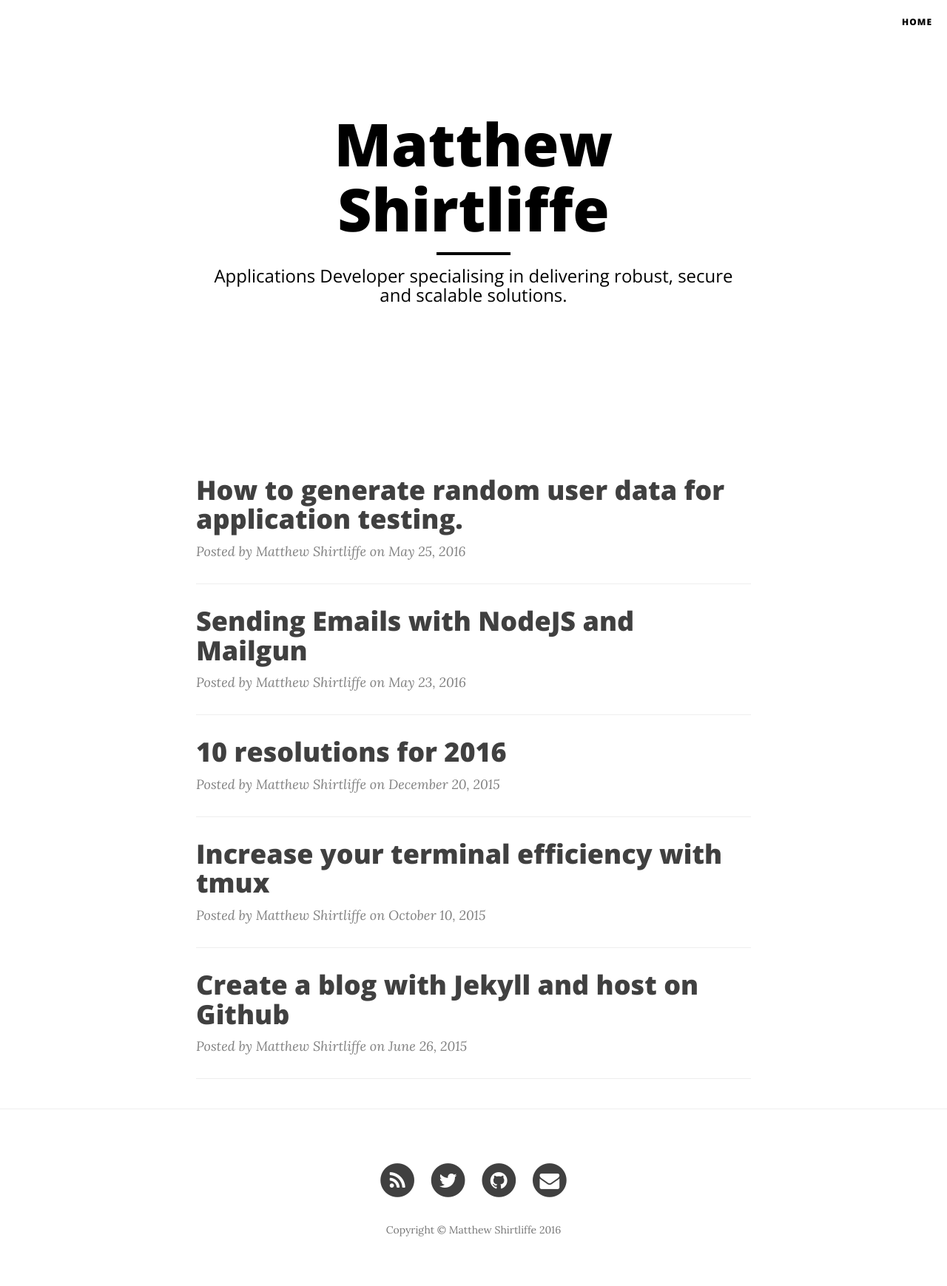
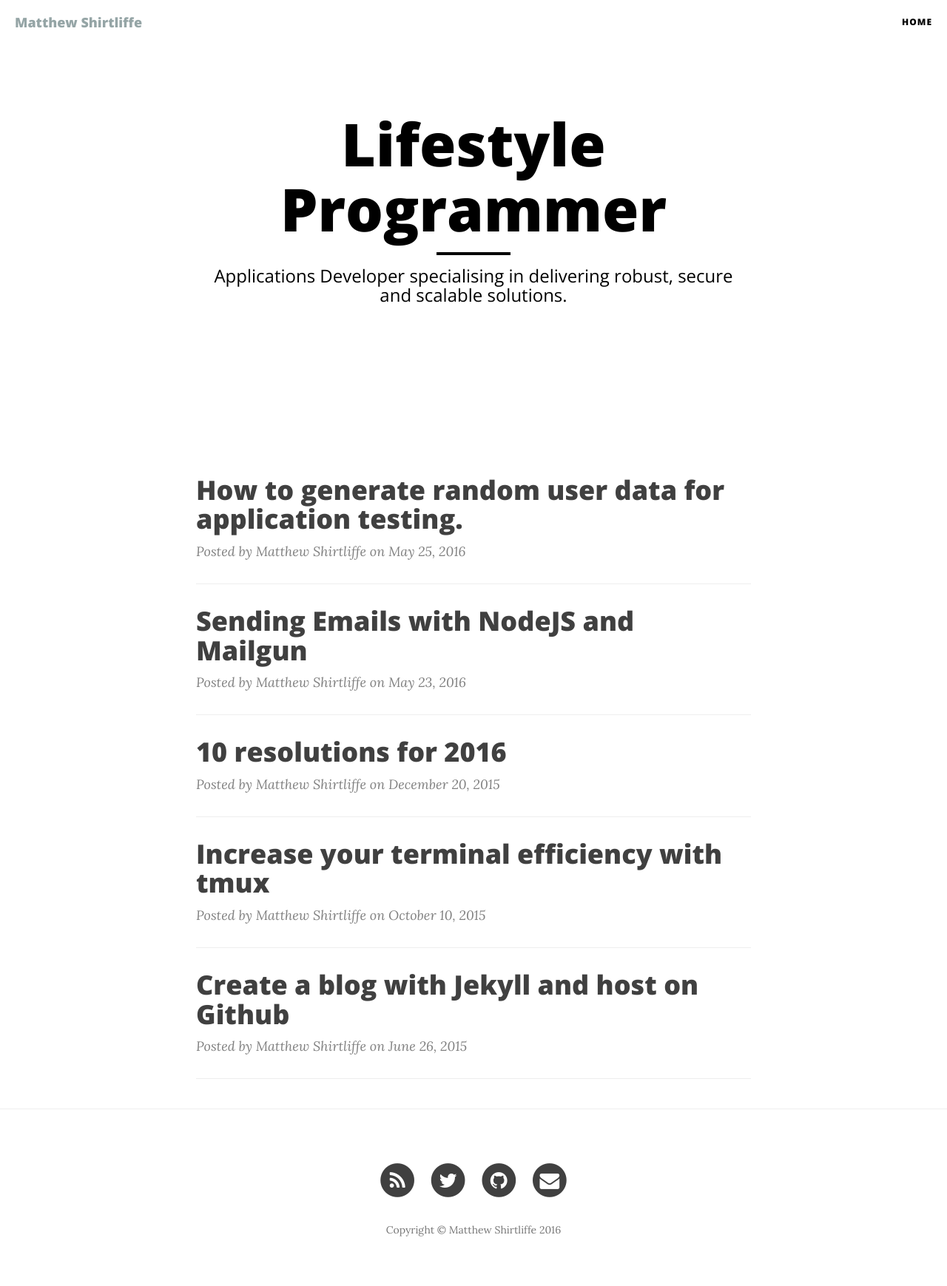
Before and after one commit to mattshirtliffe/mattshirtliffe.github.io, a Jekyll site: the page built from index.html, in a window 1280 px wide. Shown: the whole page at 74% size. Built offline with Jekyll 4.4.1, drawn with Linux system fonts in a browser that asks for light colours; nearby versions of some CDN libraries; the list of posts is cut into pages by our own code.

Commit message:
fixed hover colour from white

```diff
--- a/_config.yml
+++ b/_config.yml
@@ -1,5 +1,6 @@
 # Site settings
 title: Matthew Shirtliffe
+tag: Lifestyle Programmer
 # header-img: img/home-bg.jpg
 email: me@matthewshirtliffe.co.uk
 copyright_name: Matthew Shirtliffe
@@ -18,3 +19,7 @@
 exclude: ["less","node_modules","Gruntfile.js","package.json","README.md"]
 
 gems: [jekyll-paginate, jekyll-feed, jekyll-gist]
+
+
+sass:
+  cache: false
--- a/_layouts/page.html
+++ b/_layouts/page.html
@@ -3,12 +3,12 @@
 ---
 
 <!-- Page Header -->
-<header class="intro-header" style="background-image: url('{{ site.baseurl }}/{% if page.header-img %}{{ page.header-img }}{% else %}{{ site.header-img }}{% endif %}')">
+<header class="intro-header">
     <div class="container">
         <div class="row">
             <div class="col-lg-8 col-lg-offset-2 col-md-10 col-md-offset-1">
                 <div class="site-heading">
-                    <h1>{% if page.title %}{{ page.title }}{% else %}{{ site.title }}{% endif %}</h1>
+                    <h1>{% if page.title %}{{ page.title }}{% else %}{{ site.tag }}{% endif %}</h1>
                     <hr class="small">
                     <span class="subheading">{% if page.description %}{{ page.description }}{% else %}{{ site.description }}{% endif %}</span>
                 </div>
--- a/css/clean-blog.css
+++ b/css/clean-blog.css
@@ -75,7 +75,7 @@
   }
   .navbar-custom .navbar-brand:hover,
   .navbar-custom .navbar-brand:focus {
-    color: rgba(255, 255, 255, 0.8);
+    color: #95a5a6;
   }
   .navbar-custom .nav li a {
     color: black;
@@ -83,7 +83,7 @@
   }
   .navbar-custom .nav li a:hover,
   .navbar-custom .nav li a:focus {
-    color: rgba(255, 255, 255, 0.8);
+    color: #95a5a6;
   }
 }
 @media only screen and (min-width: 1170px) {
@@ -218,7 +218,7 @@
 .post-preview > a:hover,
 .post-preview > a:focus {
   text-decoration: none;
-  color: #0085a1;
+  color: #95a5a6;
 }
 .post-preview > a > .post-title {
   font-size: 30px;
```
Also changed, not shown: 1 other file.
